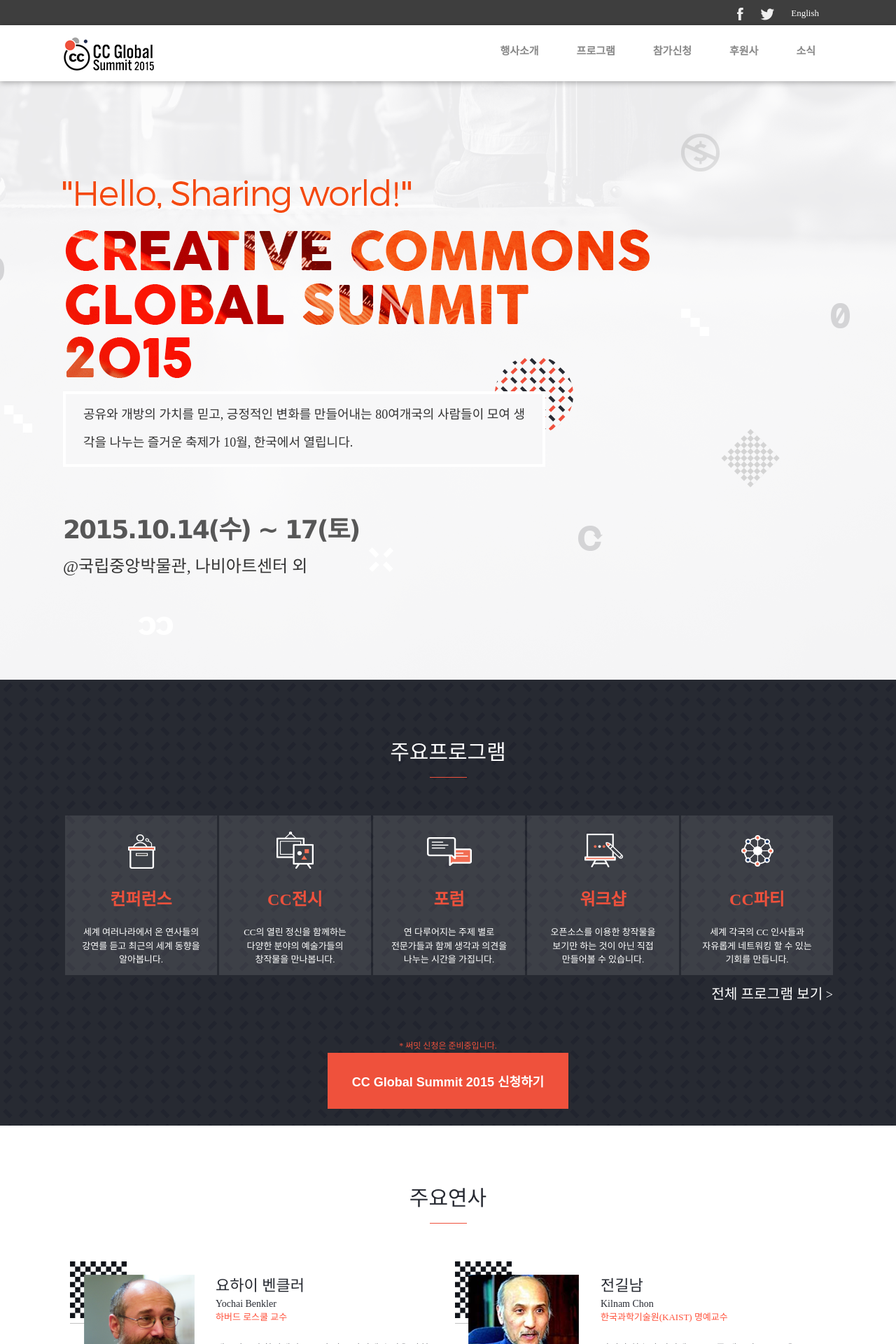
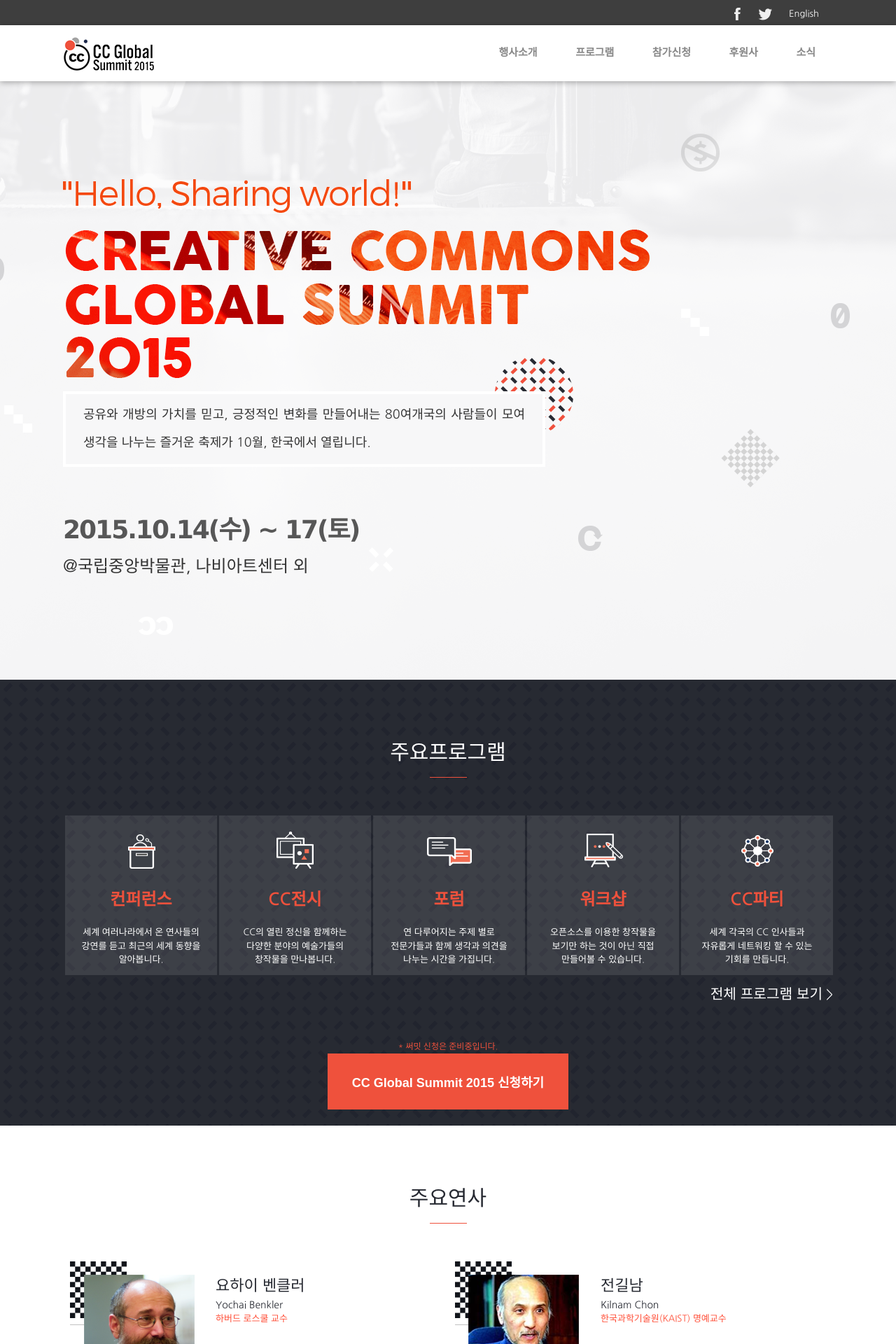
Before and after one commit to creativecommonskorea/2015-global-summit, a Jekyll site: the page built from index.html, in a window 1280 px wide. Shown: the top 1920 px of the page at 70% size. Built offline with Jekyll 4.4.1, drawn with Linux system fonts in a browser that asks for light colours; nearby versions of some CDN libraries.

Commit message:
초기 화면 반응형 스타일 수정, ie8 길들이기 css 추가

```diff
--- a/_includes/head.html
+++ b/_includes/head.html
@@ -8,7 +8,11 @@
     {% include opengraph.html %}
     <link href="/images/base/favicon.ico" title="Icon" type="image/x-icon" rel="icon">
     <link rel="stylesheet" href="{{ "/css/main.css" | prepend: site.baseurl }}">
+    <link rel="stylesheet" href="//fonts.googleapis.com/earlyaccess/nanumgothic.css">
     <link rel="canonical" href="{{ page.url | replace:'index.html','' | prepend: site.baseurl | prepend: site.url }}">
+    <!--[if IE 8]>
+    <link rel="stylesheet" type="text/css" href="/css/ie8.css" />
+    <![endif]-->
     <!--<link rel="alternate" type="application/rss+xml" title="{{ site.title }}" href="{{ "/feed.xml" | prepend: site.baseurl | prepend: site.url }}" />-->
     <script type="text/javascript">
 //        $(document).ready(function(){
--- a/css/main.scss
+++ b/css/main.scss
@@ -1,5 +1,3 @@
-//@import url(//fonts.googleapis.com/earlyaccess/nanumgothic.css);
-
 //colors
 $color_tapa_approx: #777;
 $color_masala_approx: #3e3e3e;
--- a/index.html
+++ b/index.html
@@ -112,7 +112,7 @@ description: 공유와 개방의 가치를 믿고, 긍정적인 변화를 만들
                 <div class="title">주관</div>
             </div>
             <div class="guide_bar"></div>
-            <div class="t_row" style="height: auto;">
+            <div class="t_row">
                 <div class="sponsor_logos">
                     <div class="logos othersize">
                         <a href="http://www.cckorea.org" target="_blank">
```
Also changed, not shown: css/ie8.css (added, +7 -0 lines).
